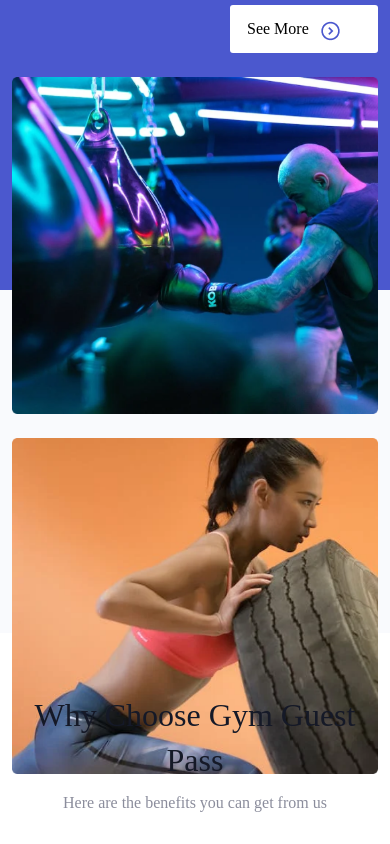
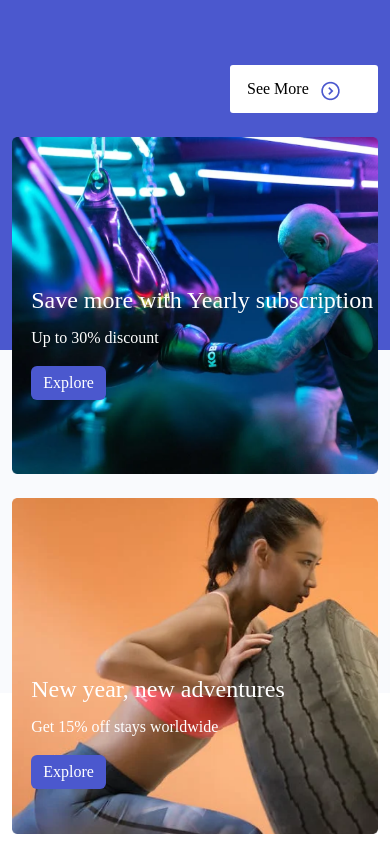
Before and after one commit to Domayur/gym-web-app, a React (Create React App) app: page / in a window 390 px wide. Shown: the part 3780-4624 px from the top of the page. Built offline with nearby package versions, Linux system fonts and the light colour scheme; a web font is replaced by a local one.

Commit message:
Landing page is done

```diff
--- a/src/components/ExploreGym/ExploreGymSection.css
+++ b/src/components/ExploreGym/ExploreGymSection.css
@@ -21,7 +21,7 @@
     align-items: center;
     padding: 12px 16px;
     gap: 10px;
-    width: 110px;
+    width: 116px;
     height: 40px;
     background: #F9FAFD;
     color: #8B8D9C;
--- a/src/components/HeroSection/HeroSection.css
+++ b/src/components/HeroSection/HeroSection.css
@@ -129,7 +129,7 @@
     color: white;
     background: #4B58CE;
     padding: 12px;
-    width: 96px;
+    width: 106px;
 }
 
 @media (max-width: 575.98px) {
--- a/src/components/PoplarGym/PoplarGym.css
+++ b/src/components/PoplarGym/PoplarGym.css
@@ -35,3 +35,102 @@
     display: flex;
     justify-content: end;
 }
+
+.setclassfor-position {
+    position: relative;
+}
+
+.first-div {
+    position: absolute;
+    top: 70%;
+    left: 3%;
+}
+
+.second-div {
+    position: absolute;
+    top: 70%;
+    left: 54%;
+}
+
+@media (max-width: 575.98px) {
+    .first-div {
+        position: absolute;
+        top: 20%;
+        left: 8%;
+    }
+    .second-div {
+        position: absolute;
+        top: 74%;
+        left: 8%;
+    }
+}
+
+
+.newimage-button {
+    /* position: absolute;
+    top: 87%;
+    left: 3%; */
+    background-color: #4B58CE !important;
+    color: white !important;
+    font-size: 16px;
+    border: none;
+    cursor: pointer;
+    /* border-radius: 5px;
+    text-align: center;
+    display: flex; */
+}
+
+/*
+.newimage-button-right {
+    position: absolute;
+    top: 87%;
+    left: 54%;
+    background-color: #4B58CE !important;
+    color: white !important;
+    font-size: 16px;
+    border: none;
+    cursor: pointer;
+    border-radius: 5px;
+    text-align: center;
+    display: flex;
+}
+
+.para-heading-left-image {
+    position: absolute;
+    top: 82%;
+    left: 3%;
+}
+
+.para-heading3-left-image {
+    position: absolute;
+    top: 75%;
+    left: 3%;
+}
+
+.para-heading-right-image {
+    position: absolute;
+    top: 82%;
+    left: 54%;
+}
+
+.para-heading3-right-image {
+    position: absolute;
+    top: 75%;
+    left: 54%;
+} */
+
+/* .left-image{
+    background-image: url('../../assets/images/Rectangle-18.png');
+    background-size: auto;
+    background-position: center right;
+    background-repeat: no-repeat;
+    height: 700px;
+}
+
+.right-image{
+    background-image: url('../../assets/images/Rectangle-23.png');
+    background-size: auto;
+    background-position: center right;
+    background-repeat: no-repeat;
+    height: 700px;
+} */
--- a/src/components/PoplarGym/PoplarGym.js
+++ b/src/components/PoplarGym/PoplarGym.js
@@ -22,12 +22,22 @@
                             </div>
                         </div>
 
-                        <div className='row'>
-                            <div className='col-sm-6 mb-4'>
+                        <div className='row setclassfor-position'>
+                            <div className='col-sm-6 mb-4 left-image'>
                                 <img src={Rectangle18} className="card-img-top" />
+                                <div className='first-div'>
+                                    <h3 className='text-white para-heading3-left-image'>Save more with Yearly subscription</h3>
+                                    <p className='text-white para-heading-left-image'>Up to 30% discount</p>
+                                    <button class="btn newimage-button">Explore</button>
+                                </div>
                             </div>
-                            <div className='col-sm-6'>
-                                <img src={Rectangle23} className="card-img-top " />
+                            <div className='col-sm-6 mb-4 right-image'>
+                                <img src={Rectangle23} className="card-img-top right-image " />
+                                <div className='second-div'>
+                                    <h3 className='text-white para-heading3-right-image'>New year, new adventures</h3>
+                                    <p className='text-white para-heading-right-image'>Get 15% off stays worldwide</p>
+                                    <button class="btn newimage-button">Explore</button>
+                                </div>
                             </div>
                         </div>
                     </div>
```
